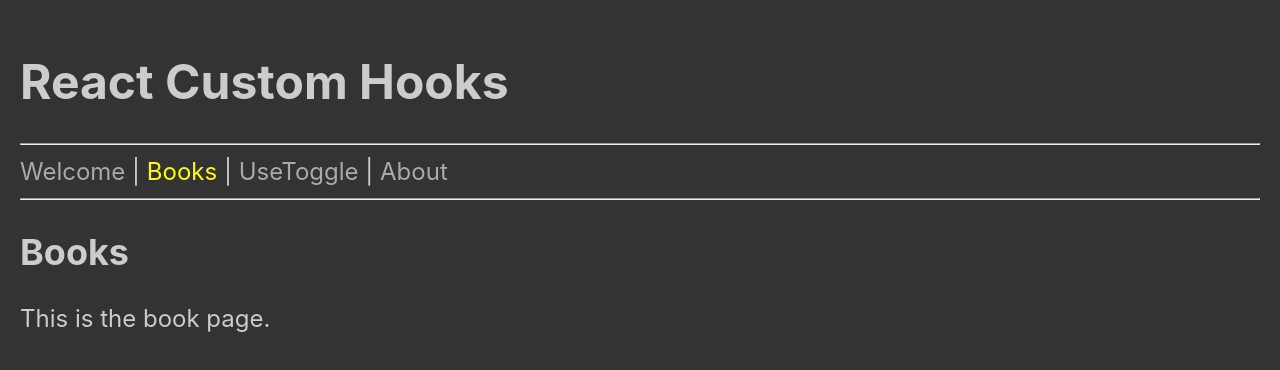
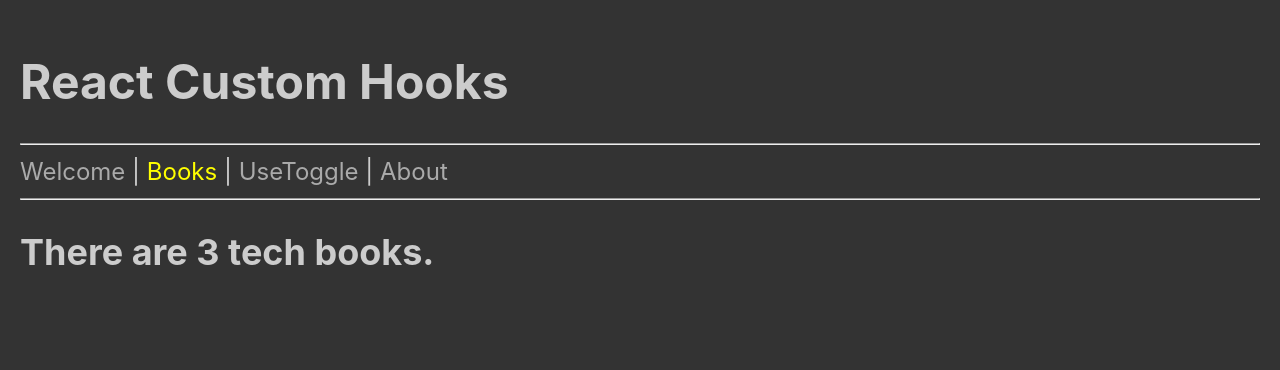
Before and after one commit to edwardtanguay/live-codomg-custom-hooks-react, a React (Vite) app: page /books in a window 1280 px wide. Shown: the top 370 px of the page. Built offline with nearby package versions, Linux system fonts and the light colour scheme.

Commit message:
base useFetch works

```diff
--- /dev/null
+++ b/src/hooks/useFetch.jsx
@@ -0,0 +1,4 @@
+export const useFetch = (url) => {
+	const items = ['dfdsf', 'sdfdf', 'sdfdf'];
+	return [items];
+};
--- a/src/pages/PageBooks.jsx
+++ b/src/pages/PageBooks.jsx
@@ -1,8 +1,11 @@
+import { useFetch } from '../hooks/useFetch';
+
 export const PageBooks = () => {
+	const [techBooks] = useFetch('https://edwardtanguay.netlify.app/share/techBooks.json');
+
 	return (
 		<div className="page_books">
-			<h2>Books</h2>
-			<p>This is the book page.</p>
+			<h2>There are {techBooks.length} tech books.</h2>
 		</div>
 	)
 }
```
